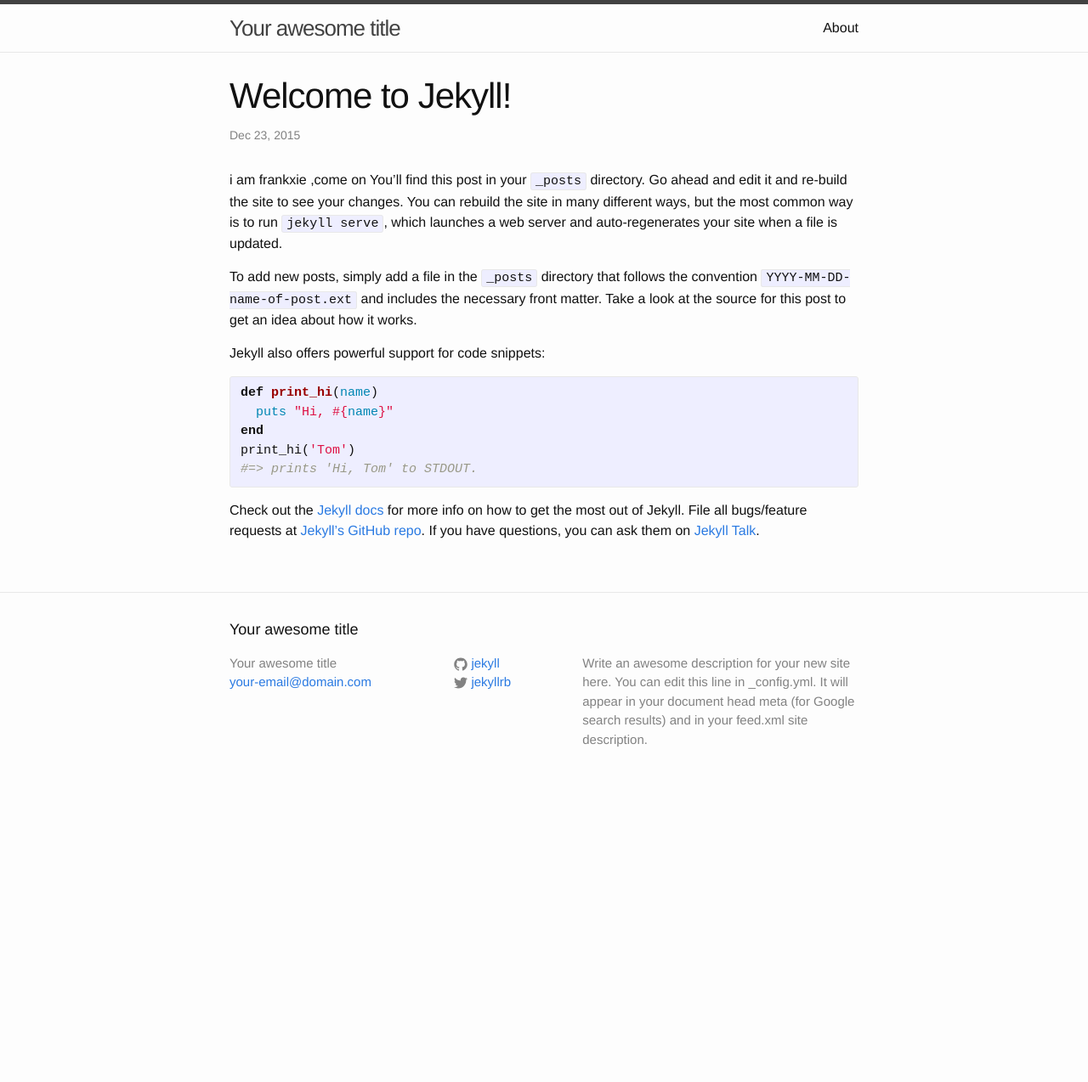
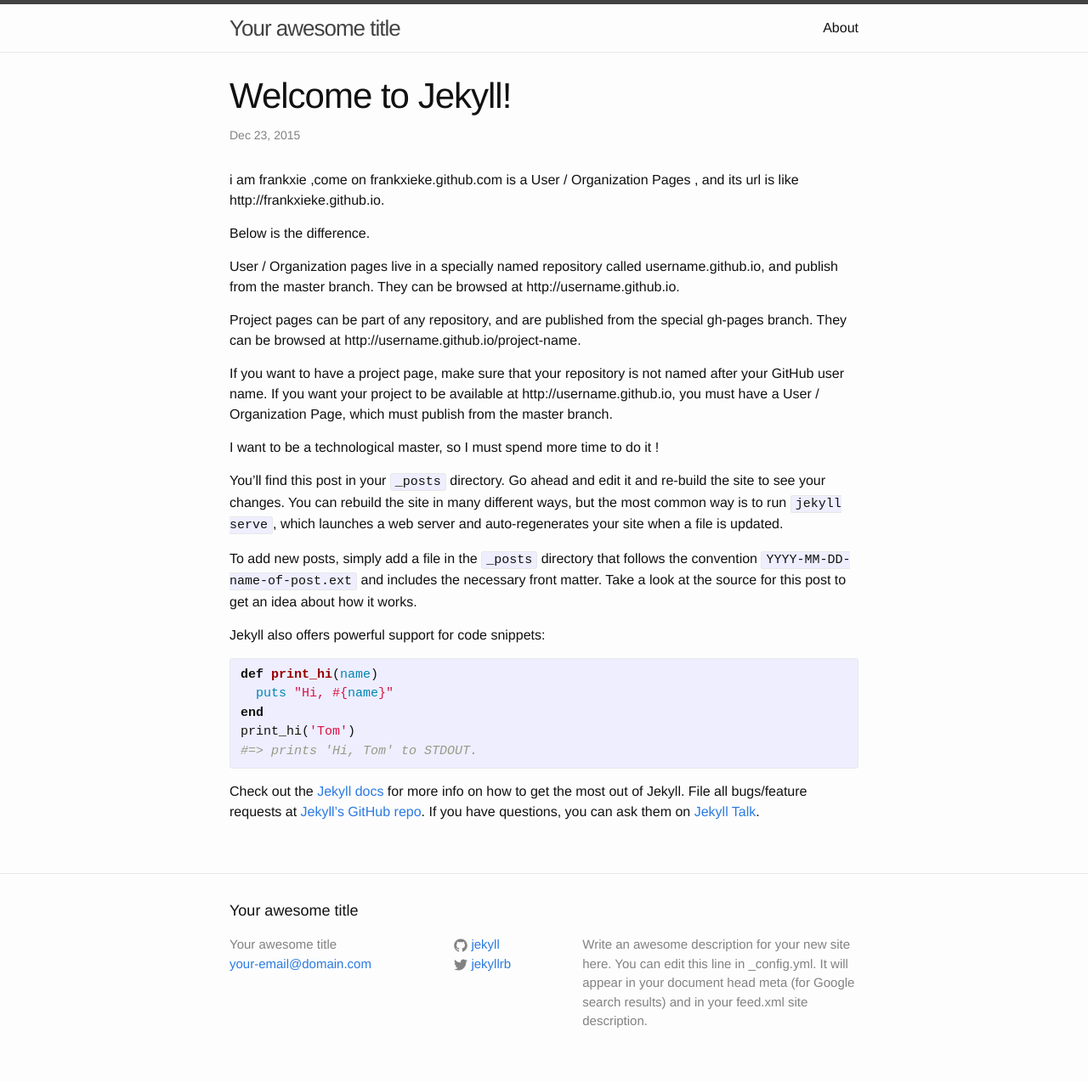
Before and after one commit to frankxieke/frankxieke.github.io, a Jekyll site: the page built from _posts/2015-12-23-welcome-to-jekyll.markdown, in a window 1280 px wide. Shown: the whole page at 85% size. Built offline with Jekyll 4.4.1, drawn with Linux system fonts in a browser that asks for light colours; before the commit the page ends 942 px from its top, so only the background shows below that.

Commit message:
add blog type description

```diff
--- a/_posts/2015-12-23-welcome-to-jekyll.markdown
+++ b/_posts/2015-12-23-welcome-to-jekyll.markdown
@@ -5,6 +5,18 @@
 categories: jekyll update
 ---
 i am frankxie ,come on
+frankxieke.github.com is a User / Organization Pages , and its url is like http://frankxieke.github.io.
+
+Below is the difference.
+
+User / Organization pages live in a specially named repository called username.github.io, and publish from the master branch. They can be browsed at http://username.github.io.
+
+Project pages can be part of any repository, and are published from the special gh-pages branch. They can be browsed at http://username.github.io/project-name.
+
+If you want to have a project page, make sure that your repository is not named after your GitHub user name. If you want your project to be available at http://username.github.io, you must have a User / Organization Page, which must publish from the master branch.
+
+I want to be a technological master, so I must spend more time to do it !
+
 You’ll find this post in your `_posts` directory. Go ahead and edit it and re-build the site to see your changes. You can rebuild the site in many different ways, but the most common way is to run `jekyll serve`, which launches a web server and auto-regenerates your site when a file is updated.
 
 To add new posts, simply add a file in the `_posts` directory that follows the convention `YYYY-MM-DD-name-of-post.ext` and includes the necessary front matter. Take a look at the source for this post to get an idea about how it works.
```
